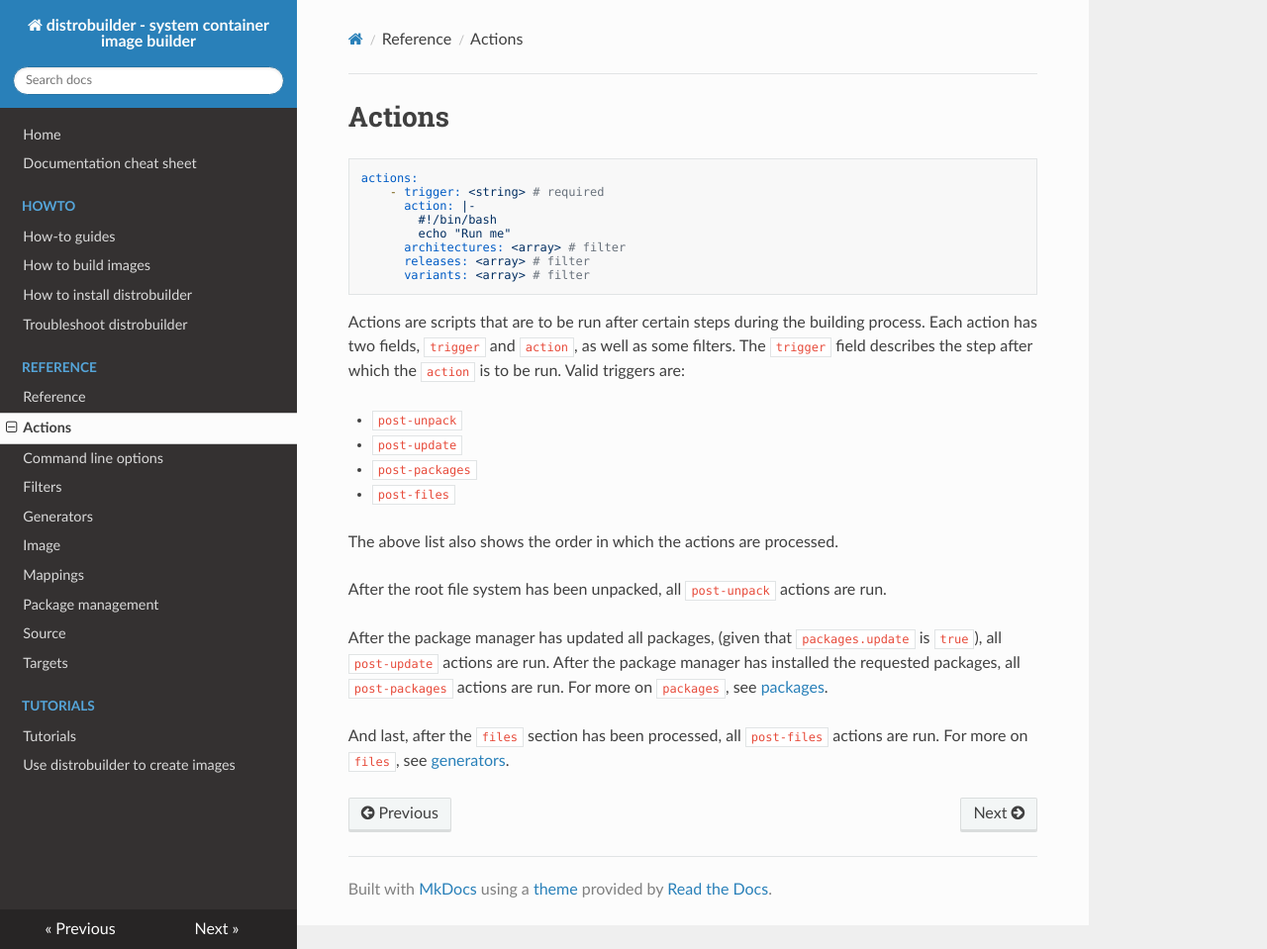
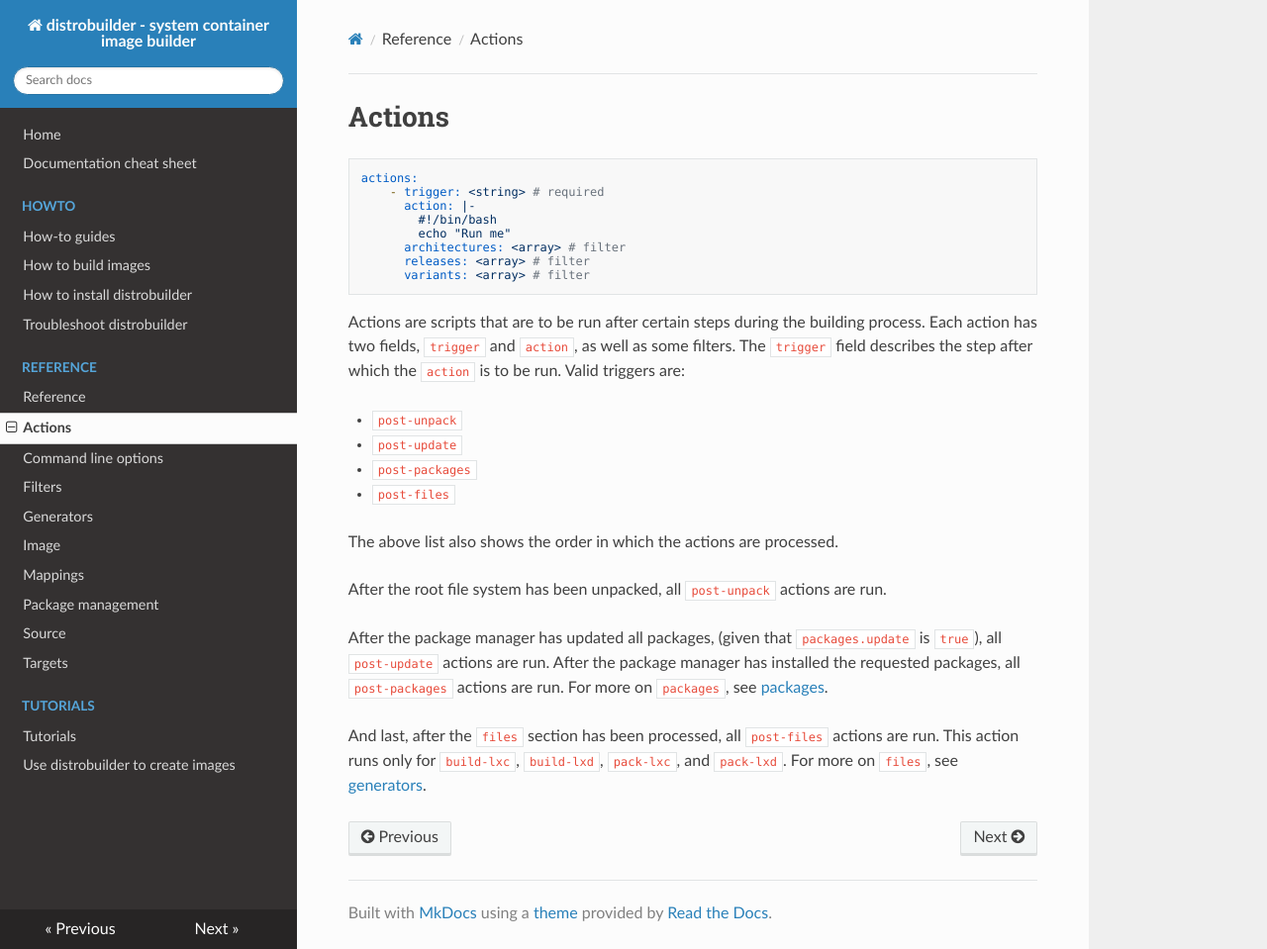
Before and after one commit to lxc/distrobuilder, an MkDocs documentation site: the page built from doc/reference/actions.md, in a window 1280 px wide and 959 px high. Shown: the whole window at 99% size. Built offline with MkDocs 1.6.1, drawn with Linux system fonts in a browser that asks for light colours; nearby versions of some CDN libraries.

Commit message:
doc: Update actions regards to the hook post-files
In #600 you can read that the `post-files`-hook is only executed for certain commandos.
I think this is worth to be documented.

```diff
--- a/doc/reference/actions.md
+++ b/doc/reference/actions.md
@@ -30,4 +30,5 @@ After the package manager has installed the requested packages, all `post-packag
 For more on `packages`, see [packages](packages.md).
 
 And last, after the `files` section has been processed, all `post-files` actions are run.
+This action runs only for `build-lxc`, `build-lxd`, `pack-lxc`, and `pack-lxd`.
 For more on `files`, see [generators](generators.md).
```
